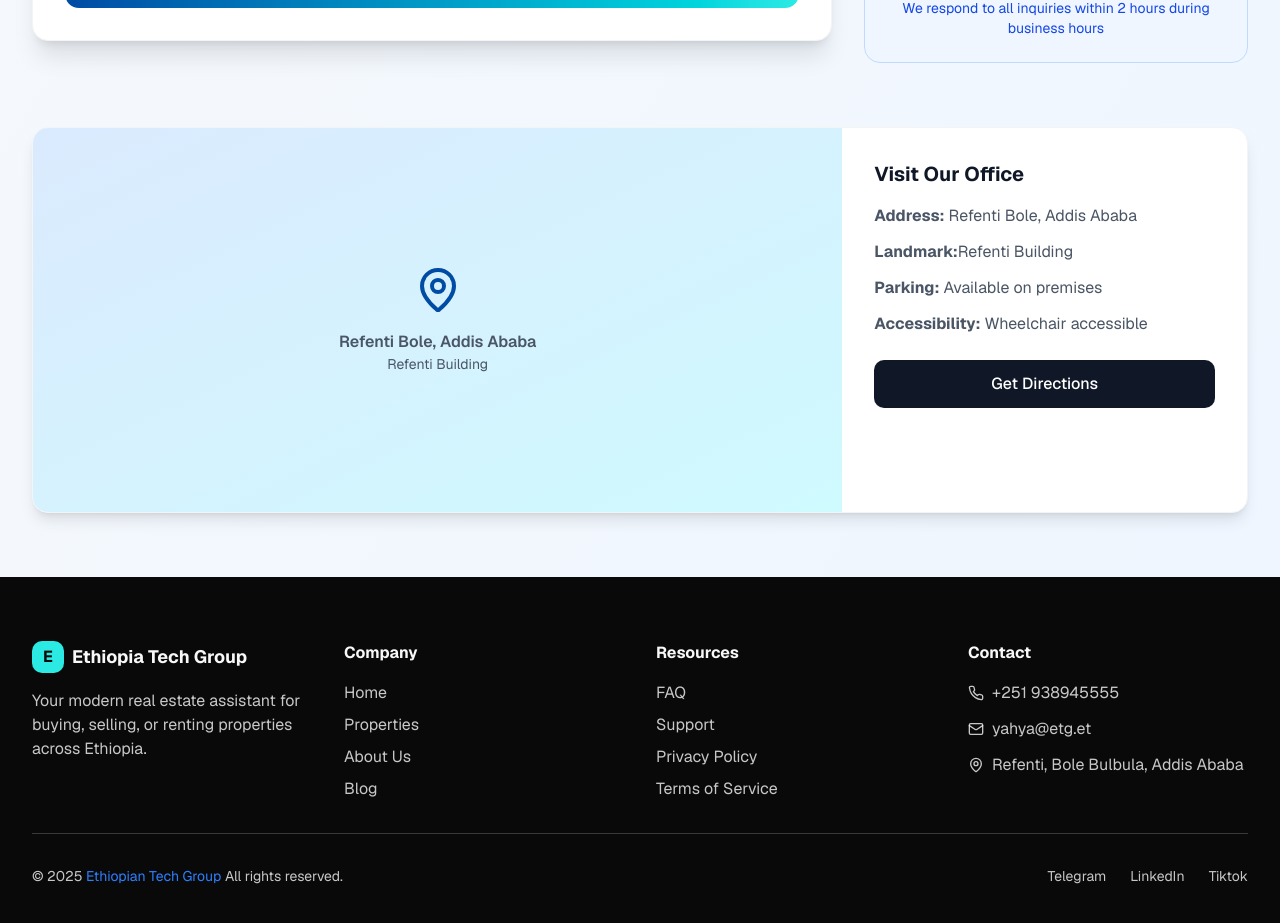
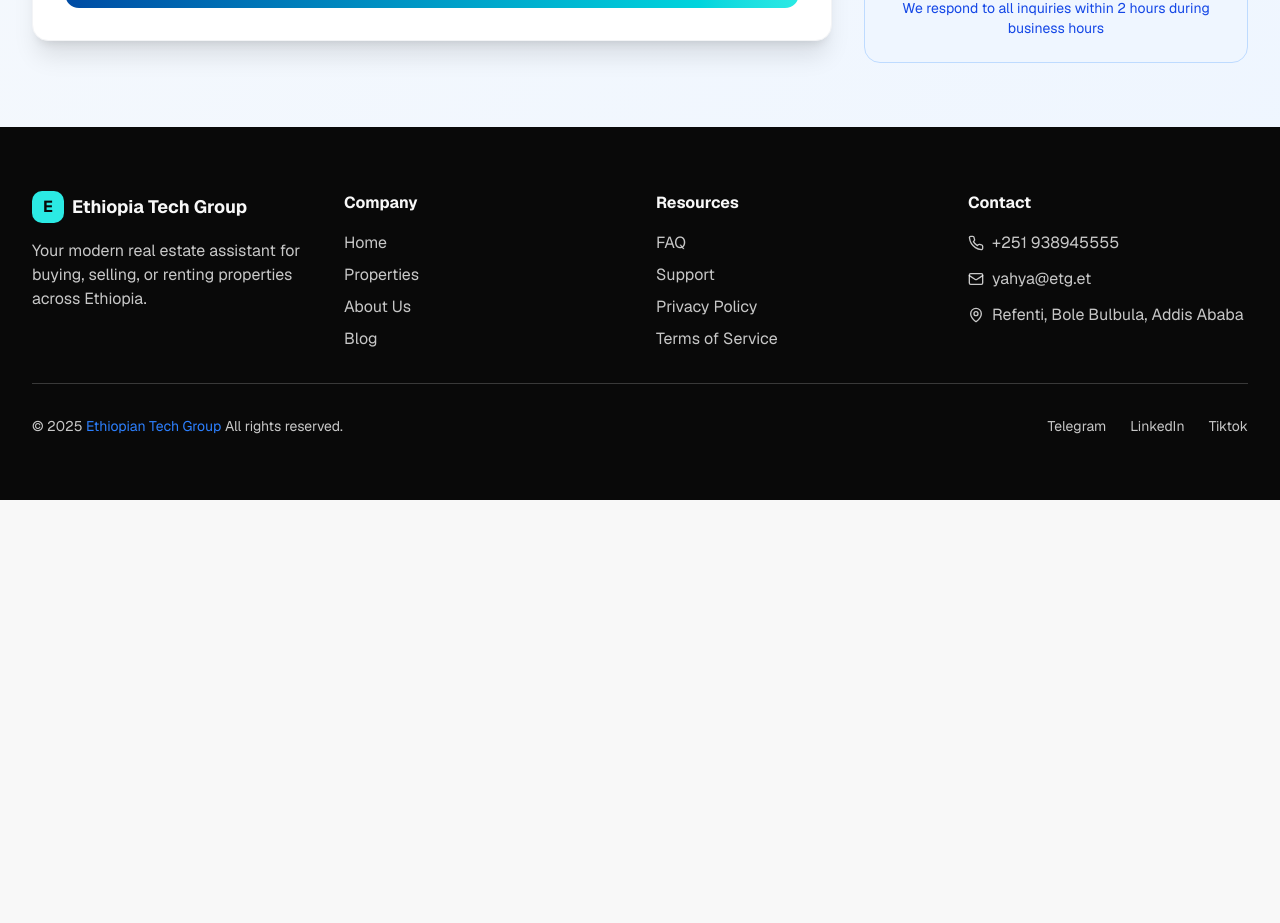
Before and after one commit to Ethiopia-Tech-Group/real-estate-website, a Next.js app: page /contact in a window 1280 px wide. Shown: the part 1500-2423 px from the top of the page. After the commit the page ends 2000 px from the top, so only its background shows below. Built offline with nearby package versions, Linux system fonts and the light colour scheme.

Commit message:
fix: rm map

```diff
--- a/app/contact/page.tsx
+++ b/app/contact/page.tsx
@@ -378,10 +378,10 @@ export default function ContactPage() {
           </div>
 
           {/* Map Section */}
-          <div className="mt-16 bg-white rounded-2xl shadow-lg border border-gray-100 overflow-hidden">
+          {/* <div className="mt-16 bg-white rounded-2xl shadow-lg border border-gray-100 overflow-hidden">
             <div className="grid grid-cols-1 lg:grid-cols-3">
               <div className="lg:col-span-2 h-96 bg-gradient-to-br from-blue-100 to-cyan-100 relative">
-                {/* Mock Map */}
+
                 <div className="absolute inset-0 flex items-center justify-center">
                   <div className="text-center text-gray-600">
                     <MapPin className="w-12 h-12 text-primary mx-auto mb-4" />
@@ -404,7 +404,7 @@ export default function ContactPage() {
                 </button>
               </div>
             </div>
-          </div>
+          </div> */}
         </div>
       </main>
       <Footer />
```
